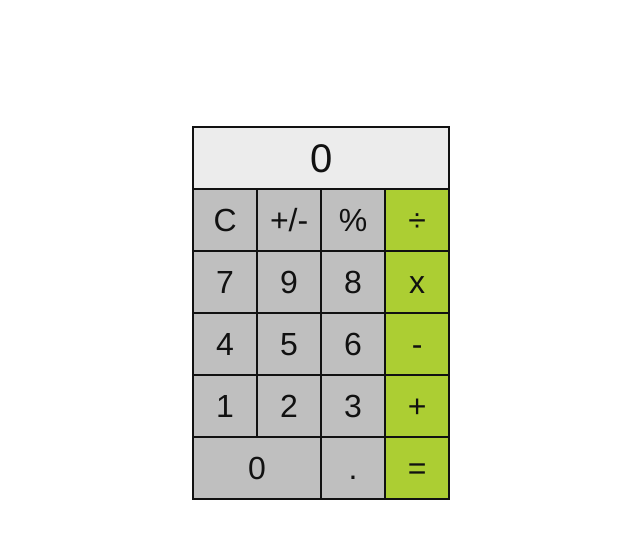
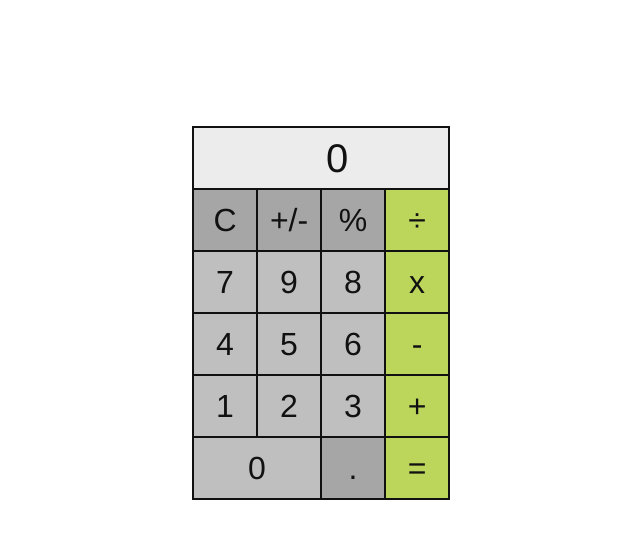
Before and after one commit to jasho/vue-calculator, a Vue app: page / in a window 1280 px wide. Shown: the top 538 px of the page, without its empty margins (319-959 px from the left). Built offline with nearby package versions, Linux system fonts and the light colour scheme.

Commit message:
display change

```diff
--- a/src/components/Calculator.vue
+++ b/src/components/Calculator.vue
@@ -1,9 +1,9 @@
 <template>
   <div class='calculator'>
     <div class='display'>{{display}}</div>
-    <div @click='clear' class='button'>C</div>
-    <div @click='sign' class='button'>+/-</div>
-    <div @click='percent' class='button'>%</div>
+    <div @click='clear' class='button darker'>C</div>
+    <div @click='sign' class='button darker'>+/-</div>
+    <div @click='percent' class='button darker'>%</div>
     <div @click='divide' class='button operator'>÷</div>
     <div @click='append(7)' class='button'>7</div>
     <div @click='append(9)' class='button'>9</div>
@@ -18,7 +18,7 @@
     <div @click='append(3)' class='button'>3</div>
     <div @click='add' class='button operator'>+</div>
     <div @click='append(0)' class='button zero'>0</div>
-    <div @click='decimal' class='button'>.</div>
+    <div @click='decimal' class='button darker'>.</div>
     <div @click='equal' class='button operator'>=</div>
   </div>
 </template>
@@ -109,6 +109,9 @@ export default {
   font-size: 2.5rem;
   cursor: default;
   height: 10vh;
+  overflow: hidden;
+  text-overflow: ellipsis;
+  padding: 0 0.5rem 0 2.5rem;
 }
 
 .zero {
@@ -116,13 +119,17 @@ export default {
 }
 
 .button {
-  background-color: #bfbfbf;
+  background-color: hsl(0, 0%, 75%);
   border: 1px solid #111;
   cursor: pointer;
 }
 
 .operator {
-  background-color: #acce33;
+  background-color: hsl(73, 60%, 60%);
+}
+
+.darker {
+  background-color: hsl(0, 0%, 65%);
 }
 
 @media only screen and (min-width: 768px) {
```
